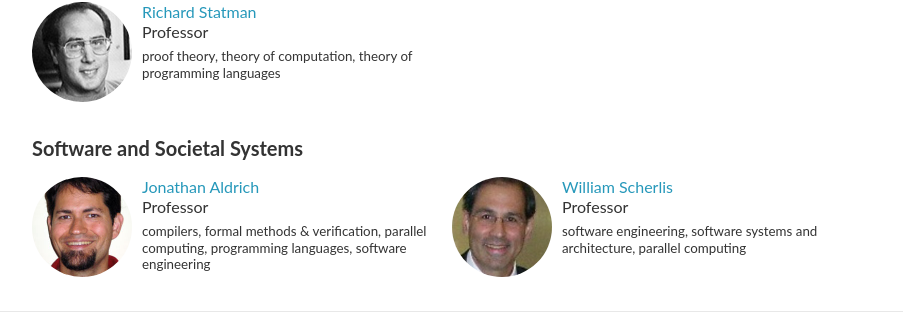
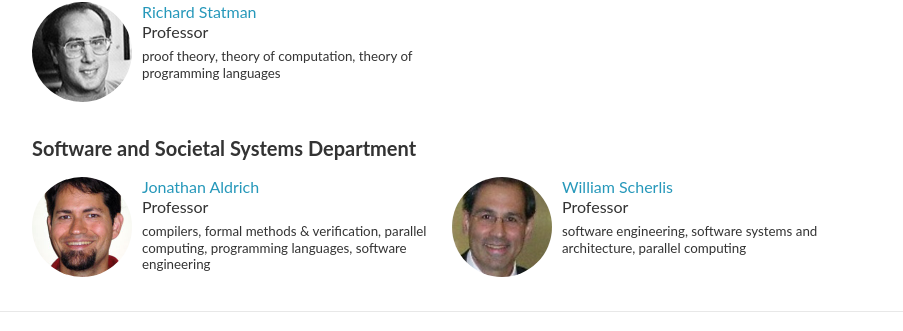
Before and after one commit to probsys/pop, a Jekyll site: the page built from _pages/home.md, in a window 1280 px wide and 900 px high, scrolled down 1507 px. Shown: the part 477-808 px from the top of the window, without its empty margins (188-1091 px from the left). Built offline with Jekyll 4.4.1, drawn with Linux system fonts in a browser that asks for light colours; nearby versions of some CDN libraries; comment, search, counter and statistics services are not loaded.

Commit message:
Add "Department" to S3D.

```diff
--- a/_data/people.yml
+++ b/_data/people.yml
@@ -125,7 +125,7 @@ Current:
       image: people/statman.jpg
       interests: proof theory, theory of computation, theory of programming languages
 
-  - department: Software and Societal Systems
+  - department: Software and Societal Systems Department
     faculty:
     - name: Jonathan Aldrich
       title: Professor
```
